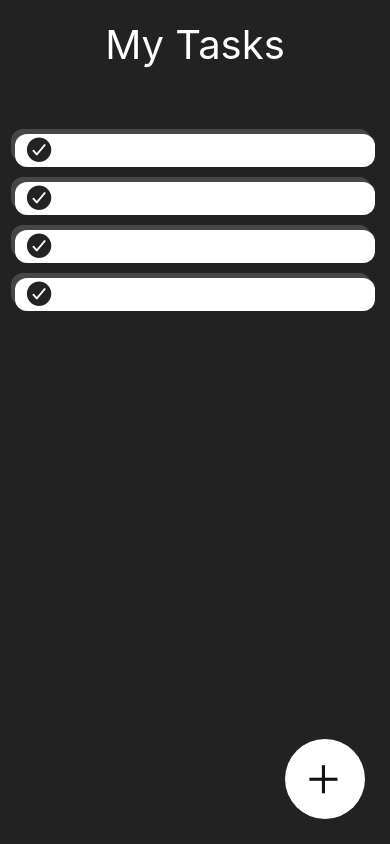
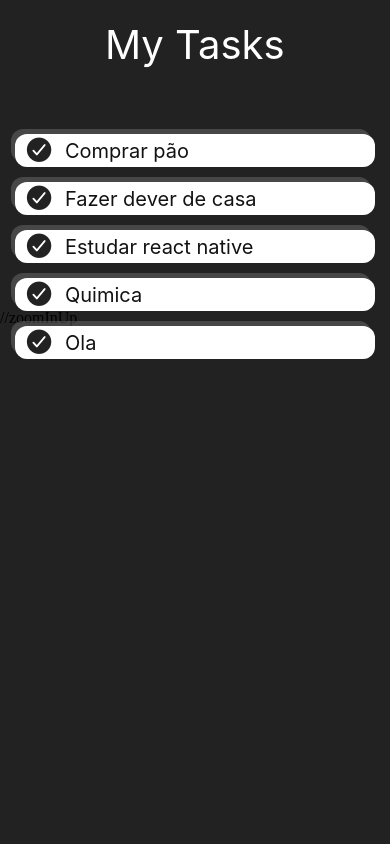
Before and after one commit to gerssivaldosantos/my-tasks-react-native, a React Native app: screen / in a window 390 px wide. Shown: the top 844 px of the page. Built offline with nearby package versions, Linux system fonts and the light colour scheme.

Commit message:
Bug solved

```diff
--- a/package.json
+++ b/package.json
@@ -15,6 +15,7 @@
     "react": "16.13.1",
     "react-dom": "16.13.1",
     "react-native": "~0.63.4",
+    "react-native-animatable": "^1.3.3",
     "react-native-gesture-handler": "~1.8.0",
     "react-native-reanimated": "~1.13.0",
     "react-native-screens": "~2.15.0",
--- a/src/components/taskList.js
+++ b/src/components/taskList.js
@@ -1,17 +1,21 @@
 import React from "react";
-import { View, TouchableOpacity, Touchable } from "react-native";
+import { View, TouchableOpacity, Text } from "react-native";
 import styles from "../style/index";
 import { Ionicons } from "@expo/vector-icons";
+import * as Animatable from 'react-native-animatable';
 
-export default function TaskList() {
+export default function TaskList({data}) {
   return (
-    <View style={styles.task}>
+    <Animatable.View
+    style={styles.task}
+    animation="flipInY"
+    useNativeDriver>
       <TouchableOpacity>
         <Ionicons name="md-checkmark-circle" size={30} color="#222222" />
       </TouchableOpacity>
      <View>
-
+      <Text style={styles.taskText}>{data.task}</Text>
        </View>
-    </View>
+    </Animatable.View>
   );
 }
--- a/src/pages/home.js
+++ b/src/pages/home.js
@@ -14,31 +14,41 @@ import styles from "../style/index";
 import { Ionicons } from "@expo/vector-icons";
 import States from '../components/state'
 import TaskList from '../components/taskList'
+import * as Animatable from 'react-native-animatable';
+
+const ButtonAnimated = Animatable.createAnimatableComponent(TouchableOpacity)
+
 export default function App() {
   const [task,setTask] = useState([
     {key:1, task: 'Comprar pão'},
-    {key:2, task: 'Comprar pão'},
-    {key:3, task: 'Comprar pão'},
-    {key:4, task: 'Comprar pão'}
+    {key:2, task: 'Fazer dever de casa'},
+    {key:3, task: 'Estudar react native'},
+    {key:4, task: 'Quimica'},
+    {key:10, task:'Ola'}
   ]);
   const [backgroud,setBackgroud] = useState('black')
   return (
     <SafeAreaView style={styles.container}>
       <StatusBar backgroundColor="#F59968" barStyle="light-content" />
       <View>
-        <Text style={styles.title}>My Tasks</Text>
+        <Animatable.Text animation="flipInY"
+    useNativeDriver style={styles.title}>My Tasks</Animatable.Text>
         <FlatList
         style={styles.flatList}
         showsHorizontalScrollIndicator={false}
         data={task}
         keyExtractor={(item) => String(item.key)}
-        renderItem={({item})=> <TaskList data={item}New Text/> } //desativate the scroll horizontal
+        renderItem={({item})=> <TaskList data={item}/> } //desativate the scroll horizontal
         />
       </View>
+//zoomInUp
 
-      <TouchableOpacity style={styles.buttonAdd}>
+      <ButtonAnimated style={styles.buttonAdd}
+      animation="bounceInUp"
+      useNativeDriver
+      duration='2000'>
         <Ionicons style={styles.icon} name="add" color={"#121212"} size={50} />
-      </TouchableOpacity>
+      </ButtonAnimated>
     </SafeAreaView>
   );
 }
--- a/src/style/index.js
+++ b/src/style/index.js
@@ -23,8 +23,8 @@ const styles = StyleSheet.create({
         borderRadius:50,
         backgroundColor:'white',
         position: 'absolute',
-        width:80,
-        height:80,
+        width:70,
+        height:70,
         right:25,
         bottom:25,
         elevation:2,
@@ -37,6 +37,7 @@ const styles = StyleSheet.create({
     },
 
     task:{
+          alignItems:'center',
           flex:1,
           flexDirection:'row',
           backgroundColor:'white',
@@ -55,6 +56,12 @@ const styles = StyleSheet.create({
             height:-5,
           }
 
+    },
+    taskText:{
+      paddingLeft:10,
+      color:"#121212",
+      fontSize:20,
+      paddingRight:20
     }
   });
 
```
Also changed, not shown: 1 other file (tests, documents, lock files or other folders).
